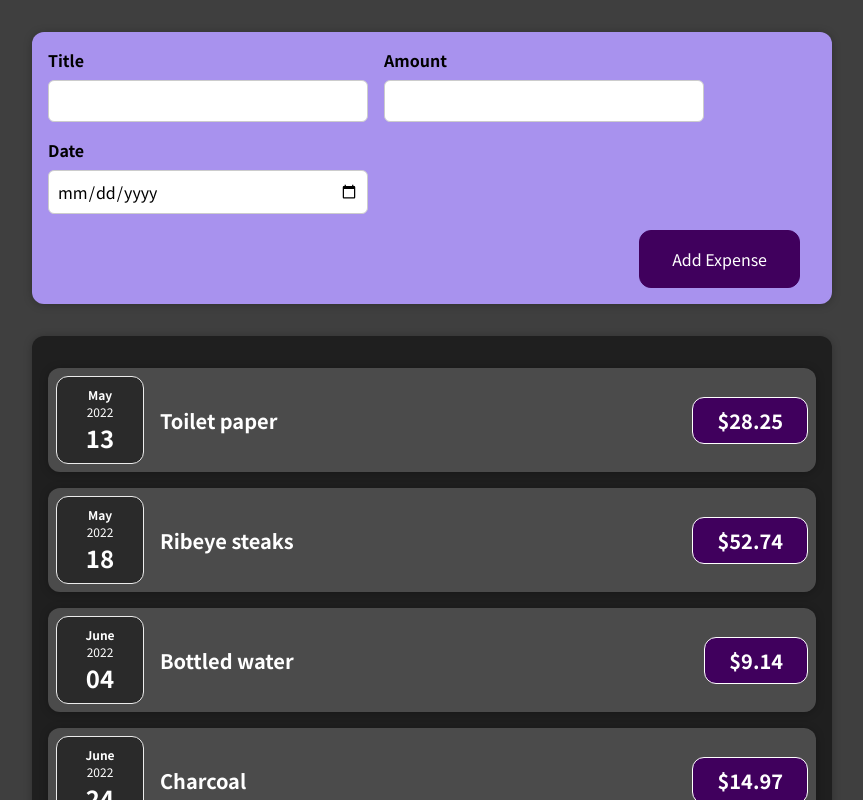
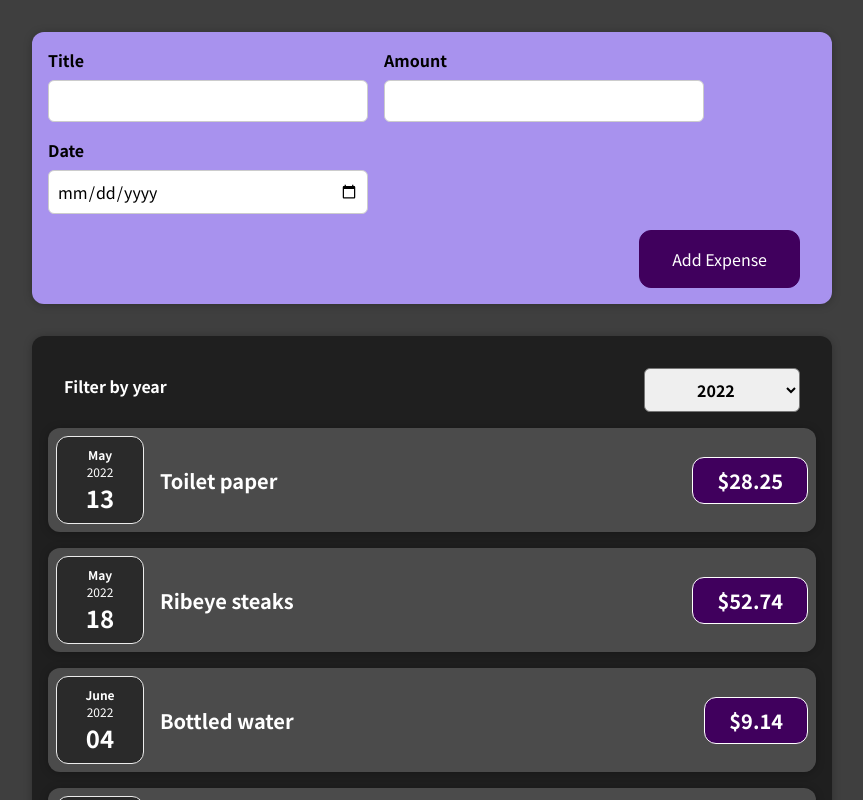
Before and after one commit to john-ngai/schwarzmuller_react, a React (Create React App) app in the folder expenses-app/: page / in a window 1280 px wide. Shown: the top 800 px of the page, without its empty margins (208-1071 px from the left). Built offline with nearby package versions, Linux system fonts and the light colour scheme.

Commit message:
Add state - filteredYear

```diff
--- a/expenses-app/src/components/Expenses/Expenses.js
+++ b/expenses-app/src/components/Expenses/Expenses.js
@@ -1,10 +1,22 @@
-import Card from "../UI/Card";
-import ExpenseItem from "./ExpenseItem";
-import "./Expenses.css";
+import { useState } from 'react';
+import Card from '../UI/Card';
+import ExpensesFilter from '../ExpensesFilter/ExpensesFilter';
+import ExpenseItem from './ExpenseItem';
+import './Expenses.css';
 
 export default function Expenses({ expenses }) {
+  const [ filteredYear, setFilteredYear ] = useState('2022');
+
+  const filterChangeHandler = selectedYear => {
+    console.log(selectedYear);
+  }
+
   return (
-    <Card className="expenses">
+    <Card className='expenses'>
+      <ExpensesFilter
+        onChangeFilter={filterChangeHandler}
+        filteredYear={filteredYear}
+      />
       <ExpenseItem
         title={expenses[0].title}
         amount={expenses[0].amount}
```
